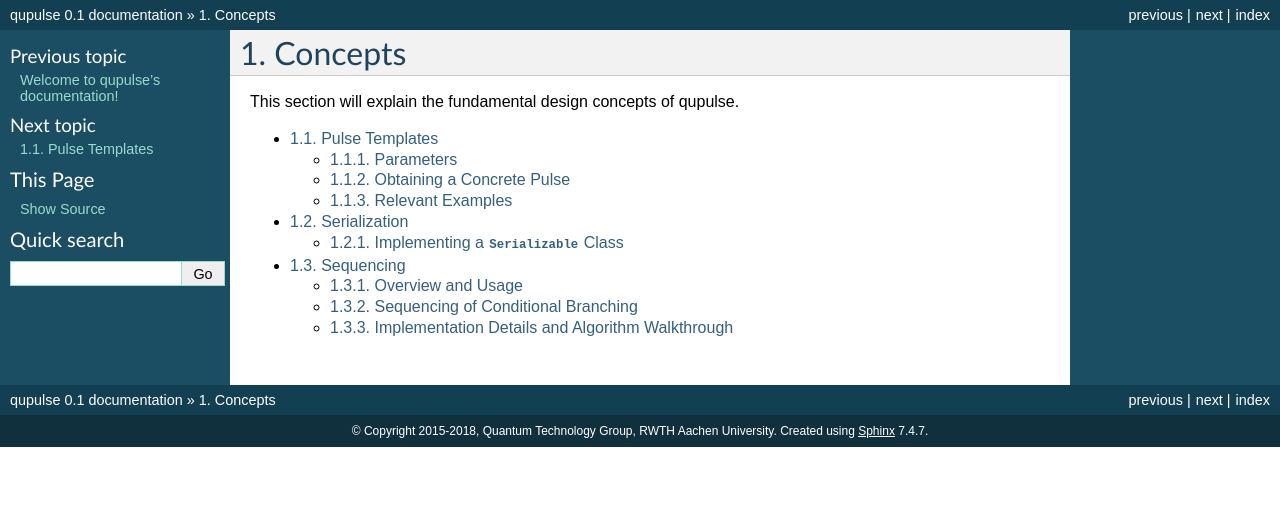
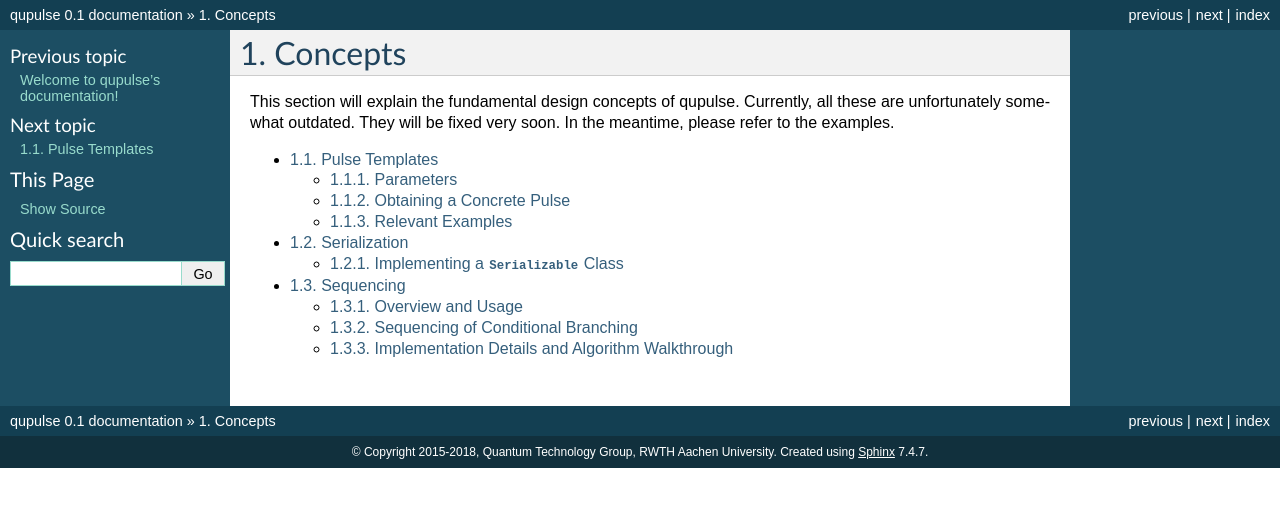
Before and after one commit to qutech/qupulse, a Sphinx documentation site: the page built from doc/source/concepts/concepts.rst, in a window 1280 px wide. Shown: the top 507 px of the page. Built offline with Sphinx 7.4.7, drawn with Linux system fonts in a browser that asks for light colours; pages that are not in the unit, such as notebooks, are missing from menus.

Commit message:
Added warning about outdated information to concepts texts reference page in static doc.

```diff
--- a/doc/source/concepts/concepts.rst
+++ b/doc/source/concepts/concepts.rst
@@ -2,6 +2,8 @@
 ========
 
 This section will explain the fundamental design concepts of qupulse.
+Currently, all these are unfortunately somewhat outdated. They will be fixed very soon. In the meantime, please refer
+to the examples.
 
 .. toctree::
     pulsetemplates
```
